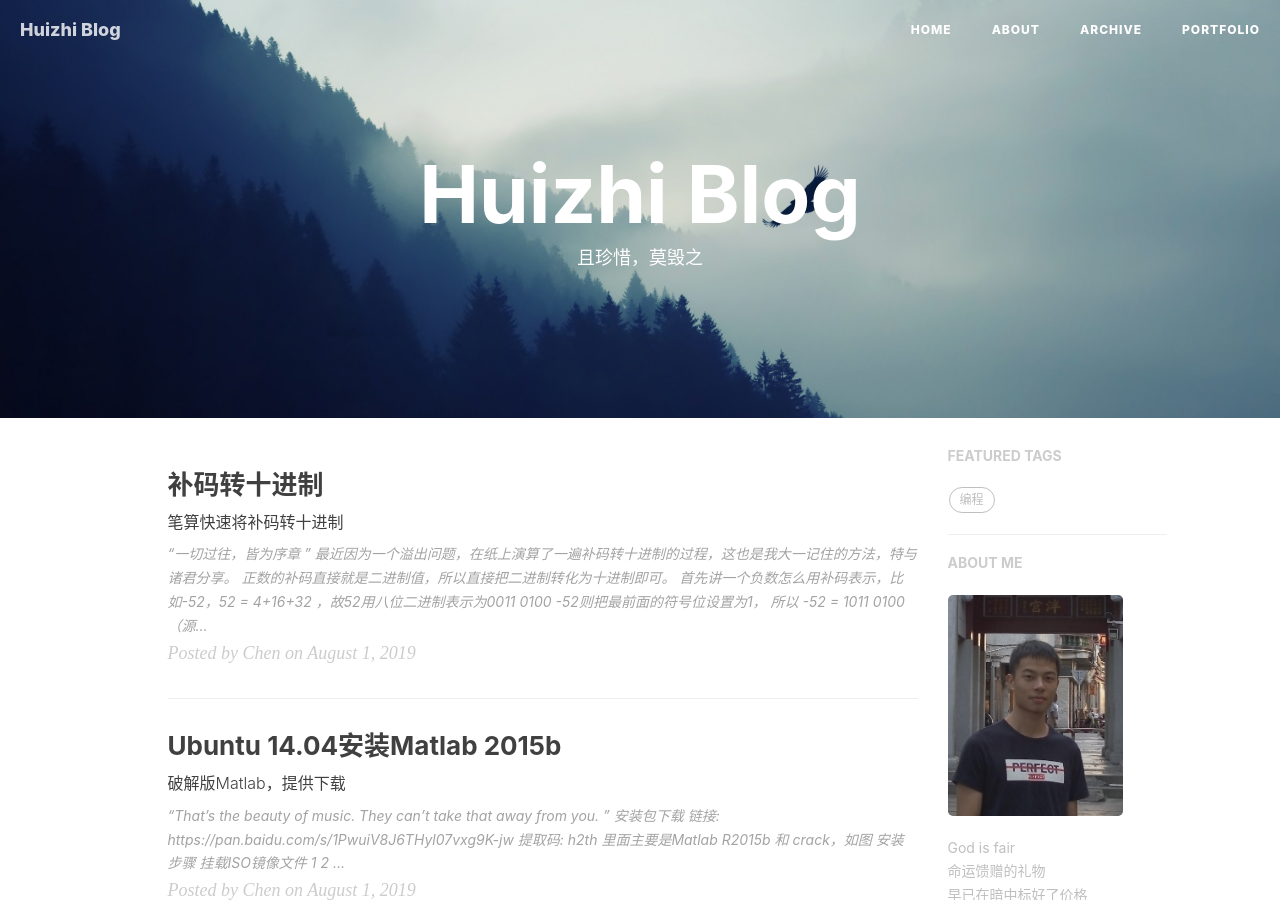
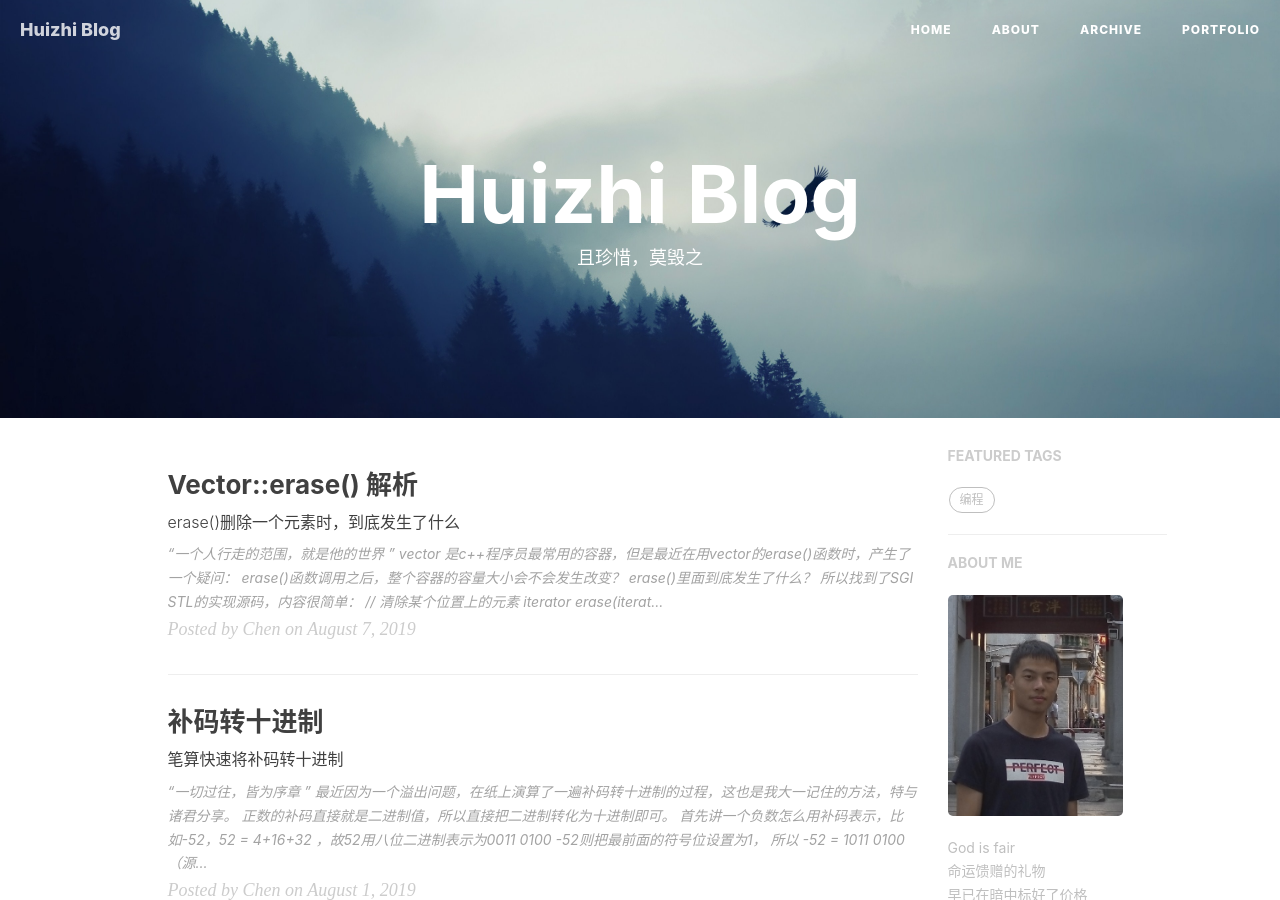
Before and after one commit to chenljian/chenljian.github.io, a Jekyll site: the page built from index.html, in a window 1280 px wide and 900 px high. Built offline with Jekyll 4.4.1, drawn with Linux system fonts in a browser that asks for light colours; nearby versions of some CDN libraries; the list of posts is cut into pages by our own code.

Commit message:
add post vector erase

```diff
--- /dev/null
+++ b/_posts/2019-08-06-vector-erase.markdown
@@ -0,0 +1,84 @@
+---
+layout:     post
+title:      "Vector::erase() 解析"
+subtitle:   "erase()删除一个元素时，到底发生了什么"
+date:       2019-08-07 15:00:01
+author:     "Chen"
+header-img: "img/post-default-header.jpg"
+catalog: true
+tags:
+    - 编程
+---
+
+> “一个人行走的范围，就是他的世界 ”
+
+
+
+vector 是c++程序员最常用的容器，但是最近在用vector的erase()函数时，产生了一个疑问：
+
+1.  erase()函数调用之后，整个容器的容量大小会不会发生改变？
+2.  erase()里面到底发生了什么？
+
+所以找到了SGI STL的实现源码，内容很简单：
+
+// 清除某个位置上的元素
+iterator erase(iterator __position) {
+	if (__position + 1 != end())
+		copy(__position + 1, _M_finish, __position); // 全局函数
+	--_M_finish;
+	destroy(_M_finish);
+	return __position;
+}`
+
+但是真正的问题来了：erase()里面为什么调用destroy()去析构最后一个元素(M_finish)，而不是析构__position这个位置的元素？
+
+上网搜索到了一篇博文（https://blog.csdn.net/evilswords/article/details/8930918）也验证了我的猜想。简单来说就是假如vector存储了如下序列：
+
+![](/img/in-post/open-source-license.png)
+
+A0~A3分别代表一个类的四个对象，那么当 erase(pos)时，会调用A3的析构函数。
+
+看起来是个bug，但后来和同事讨论，发现这不能算是一个bug。因为在上述erase()源码中，copy()函数会逐个调用**赋值函数**（operator =），所以当删除A1时，A1还在，不过里面的值变成A2的值了。同理A2中的值变成了A3，所以最后空出一个A3来，必须析构掉。
+
+简单写了一个测试程序，如下：
+
+`#include <iostream>`
+`#include <vector>`
+`using namespace std;`
+`class A {`
+`public:`
+	`A(int x) : value(x) {}`
+	`A(const A &a) {`
+		`value = a.value;`
+		`cout << "拷贝构造函数" << value << endl;`
+	`}`
+	`A& operator=(const A& a) {`
+		`value = a.value;`
+		`cout << "赋值构造函数" << value << endl;`
+		`return *this;`
+	`}`
+	`~A() {`
+		`cout << "调用析构函数" << value <<endl;`
+	`}`
+`private:`
+	`int value = 0;`
+`};`
+`int main()`
+`{`
+	`vector<A> vec;`
+	`//vec.reserve(4);`
+	`A a(1), b(2), c(3);`
+	`vec.push_back(a);`
+	`vec.push_back(b);`
+	`vec.push_back(c);`
+	`cout << "--------------------" << endl;`
+	`vec.erase(vec.begin());`
+	`system("pause");`
+	`return 0;`
+`}`
+
+结果如下：
+
+![](/img/in-post/post-c-u-ali-team.png)
+
+—— Chen
```
Also changed, not shown: _includes/about/en.md (+1 -1 lines), img/in-post/open-source-license.png, img/in-post/post-c-u-ali-team.png.
